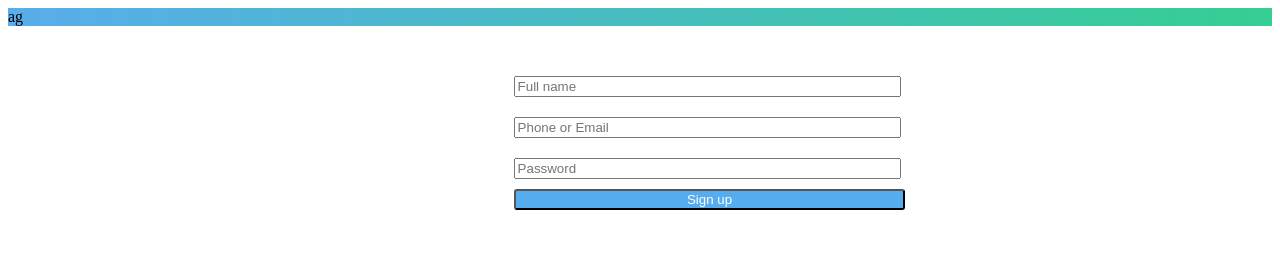
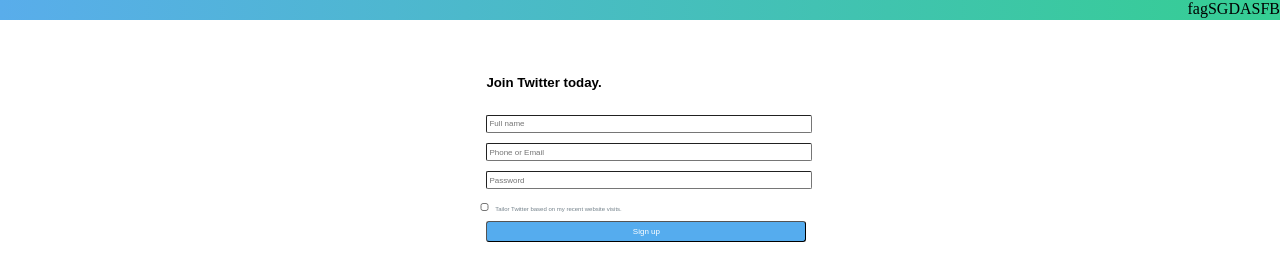
Before and after one commit to zenzerophotos/mean_template, a website: page html/index.html in a window 1280 px wide. Drawn offline with Linux system fonts and the light colour scheme; files that its build step writes are made by us from their sources.

Commit message:
change a little more

```diff
--- a/css/styles.css
+++ b/css/styles.css
@@ -1,41 +1,78 @@
 
+.cb{
+  border-radius: 0px;
+  height: 8px;
+  border-width: thin;
+}
+
+.checkbox{
+  margin-left: 37%;
+  color: #74828b;
+  font-size: 6px;
+  font-family: sans-serif;
+}
 
 .header{
-
    background: -webkit-linear-gradient(left, #59adeb, #35ce93);
-
+   height: 20px;
+   text-align: right;
+   width: 100%;
 }
 
 .body{
 
 }
+
+.headline{
+  margin-top: 55px;
+  margin-left:38%;
+  font-family:sans-serif;
+}
+
  .submit {
-
-   background-color: #55acee;
-   font:Arial;
+    background-color: #55acee;
+    font:Arial;
     border-radius:3px;
-    width: 31%;
+    width: 25%;
     color: white;
     cursor: pointer;
-  margin-left: 40%;
+    margin-left: 38%;
+    border-width: thin;
+    font-size: 8px;
+    padding: 5px;
 }
 
 .name{
-    margin-left: 40%;
-    width: 30%;
-    border-radius: grey;
-  margin-top: 50px;
+    margin-left: 38%;
+    width: 25%;
+    border-radius:2px ;
+    margin-top: 0px;
+    border-width: thin;
+    font-size: 10px;
+    height: 1.5em;
+    padding: 2px;
+    font-size: 8px;
 }
+
 .email{
-    margin-left: 40%;
-    width: 30%;
-    border-radius: grey;
-  margin-top: 20px;
+    margin-left: 38%;
+    width: 25%;
+    border-radius: 2px ;
+    font-size: 10px;
+    border-width: thin;
+    margin-top: 10px;
+    height: 1.6em;    padding: 2px;
+        font-size: 8px;
 }
+
 .Password{
-    margin-left: 40%;
-    width: 30%;
-    border-radius: grey;
-    margin-top: 20px;
-    margin-bottom: 10px;
+    margin-left: 38%;
+    width: 25%;
+    border-radius:2px;
+    margin-top: 10px;
+    margin-bottom: 5px;
+    font-size: 10px;
+    height: 1.5em;
+    border-width: thin;    padding: 2px;
+        font-size: 8px;
 }
--- a/html/index.html
+++ b/html/index.html
@@ -5,17 +5,20 @@
 		<title>Sign up for Twitter</title>
 	</head>
 
-	<body >
+	<body style="marg;margin-left: 0px;margin-right: 0px;margin-top: 0px;margin-bottom: 0px;">
 		<div class="body">
 
 
 			<div class="header">
 				<header>
-		ag
+					fagSGDASFB
 				</header>
 			</div>
-
-
+			<div class="headline">
+				<h5>
+					Join Twitter today.
+				</h5>
+			</div>
 			<div>
 					<form action="/signup" method="POST">	</form>
 					<div class="labels">
@@ -32,6 +35,13 @@
 					<input type="text" class="Password" name="Password" placeholder="Password">
 						</div>
 					</div>
+					<div class="checkbox">
+						<p>
+
+							<input type="checkbox" name="cb" value="2px"class="cb">
+						Tailor Twitter based on my recent website visits.
+						</p>
+					</div>
 					<div>
 						<button value="submit"class="submit" type="submit">Sign up</button>
 					</div>
```
